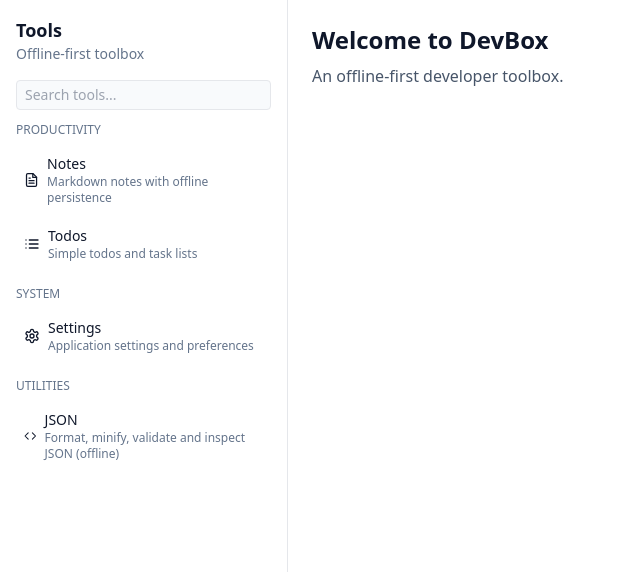
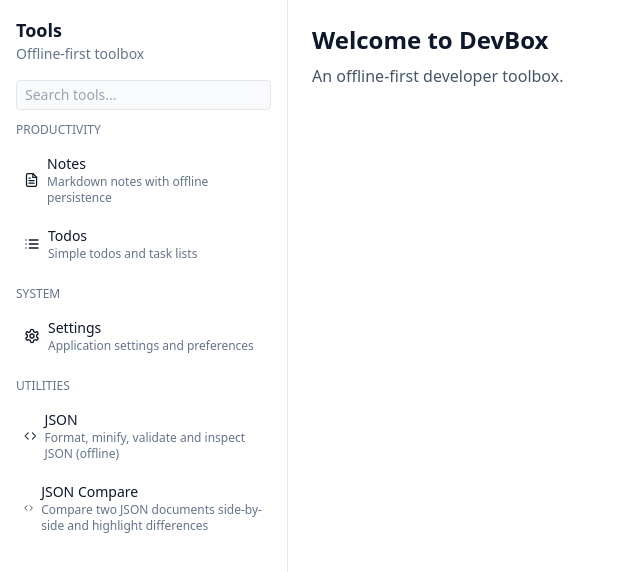
Before and after one commit to guchen-lang/sharers, a React (Vite) app: page / in a window 1280 px wide. Shown: the top 572 px of the page, without its empty margins (0-640 px from the left). Built offline with nearby package versions, Linux system fonts and the light colour scheme.

Commit message:
feat(tools): add JSON Compare under Utilities alongside JSON

```diff
--- a/src/tools/registry.ts
+++ b/src/tools/registry.ts
@@ -58,5 +58,15 @@ export const tools: ToolConfig[] = [
     keywords: ['json', 'format', 'minify', 'validate'],
     component: React.lazy(() => import('../features/json/JsonPage')),
     route: '/json'
+  },
+  {
+    id: 'json-compare',
+    name: 'JSON Compare',
+    icon: Code,
+    category: 'Utilities',
+    description: 'Compare two JSON documents side-by-side and highlight differences',
+    keywords: ['json', 'compare', 'diff', 'compare json'],
+    component: React.lazy(() => import('../features/json-compare/JsonComparePage')),
+    route: '/json-compare'
   }
 ];
```
